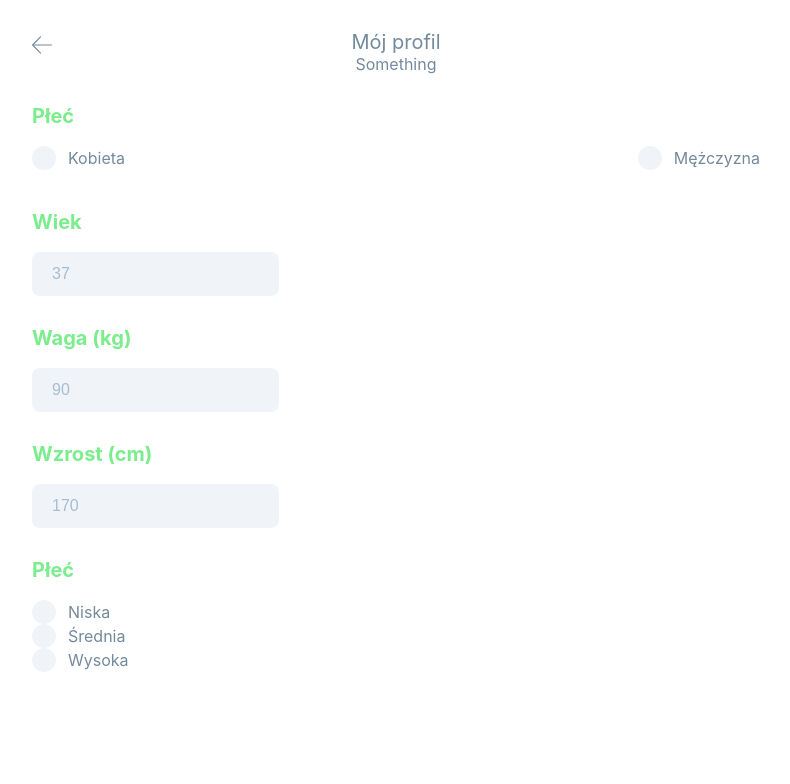
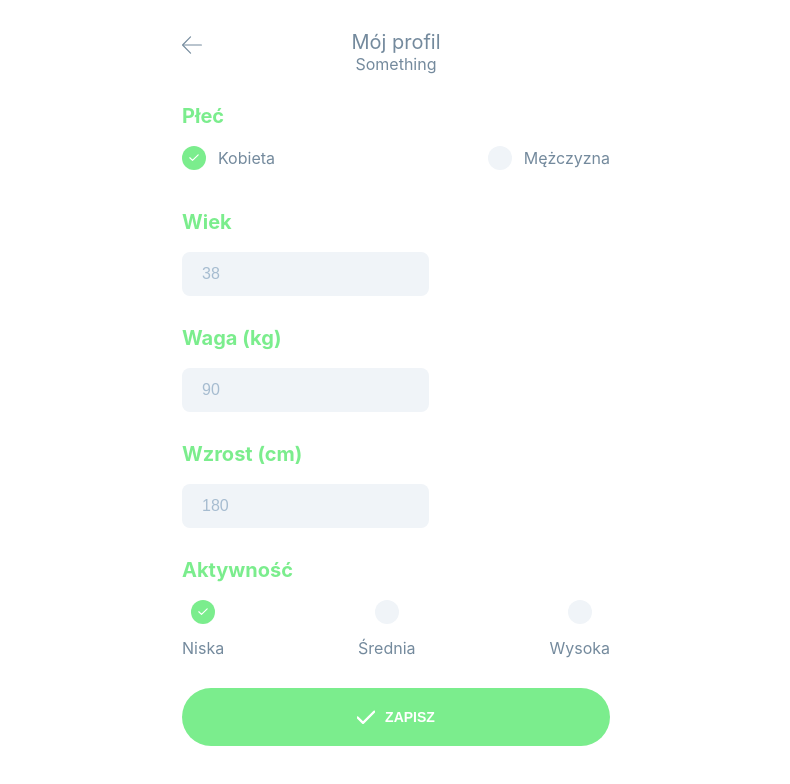
Before and after one commit to KrzysztofBartkiewicz/count-calories-app, a React (Create React App) app: page / in a window 1280 px wide. Shown: the top 784 px of the page, without its empty margins (244-1034 px from the left). Built offline with nearby package versions, Linux system fonts and the light colour scheme; a web font is replaced by a local one.

Commit message:
feat: add state to perdonal data page

```diff
--- a/src/App.scss
+++ b/src/App.scss
@@ -1,4 +1,4 @@
 .App {
-  max-width: 800px;
+  max-width: 500px;
   margin: 0 auto;
 }
--- a/src/components/button/button.jsx
+++ b/src/components/button/button.jsx
@@ -1,11 +1,11 @@
 import React from 'react';
 import './button.scss';
 
-const Button = ({ handleClick }) => {
+const Button = ({ handleClick, type, children, btnType }) => {
   return (
-    <button className="button button--search" onClick={handleClick}>
+    <button className={`button button--${btnType}`} type={type} onClick={handleClick}>
       <span className="button__icon"></span>
-      <span className="button__text">SCAN</span>
+      <span className="button__text">{children}</span>
     </button>
   );
 };
--- a/src/components/button/button.scss
+++ b/src/components/button/button.scss
@@ -1,5 +1,5 @@
 .button {
-  width: 315px;
+  width: 100%;
   background-color: var(--primary-color);
   color: var(--background-color);
   border: none;
@@ -18,6 +18,9 @@
 
   &__text {
     padding-left: 10px;
+    font-size: 1.4rem;
+    font-weight: 700;
+    text-transform: uppercase;
   }
 
   &--search {
@@ -25,4 +28,13 @@
       background-image: url(../../assets/icon-search.svg);
     }
   }
+
+  &--save {
+    & .button__icon {
+      background-image: url(../../assets/tick.svg);
+      background-repeat: no-repeat;
+      background-size: 2rem;
+      background-position: center;
+    }
+  }
 }
--- a/src/components/custom-checkbox/CustomCheckbox.jsx
+++ b/src/components/custom-checkbox/CustomCheckbox.jsx
@@ -2,11 +2,23 @@ import React from 'react';
 
 import './customCheckbox.scss';
 
-const CustomCheckbox = ({ id, type, name, children }) => {
+const CustomCheckbox = ({ id, type, name, orientation, checked, onChange, children }) => {
   return (
     <div className="custom-checkbox">
-      <input id={id} type={type} name={name} className="custom-checkbox__input" />
-      <label htmlFor={id} className="custom-checkbox__label">
+      <input
+        id={id}
+        type={type}
+        name={name}
+        checked={checked}
+        onChange={onChange}
+        className="custom-checkbox__input"
+      />
+      <label
+        htmlFor={id}
+        className={`custom-checkbox__label ${
+          orientation === 'bottom' ? 'custom-checkbox__label--bottom' : ''
+        }`}
+      >
         {children}
       </label>
     </div>
--- a/src/components/custom-checkbox/customCheckbox.scss
+++ b/src/components/custom-checkbox/customCheckbox.scss
@@ -28,3 +28,15 @@
   background-position: center;
   background-color: var(--primary-color);
 }
+
+.custom-checkbox__label--bottom {
+  position: relative;
+  margin-top: 3.8rem;
+}
+
+.custom-checkbox__label--bottom::before {
+  position: absolute;
+  left: 50%;
+  transform: translateX(-50%);
+  top: -3.8rem;
+}
--- a/src/components/custom-text-input/CustomTextInput.jsx
+++ b/src/components/custom-text-input/CustomTextInput.jsx
@@ -2,10 +2,10 @@ import React from 'react';
 
 import './customTextInput.scss';
 
-const customTextInput = ({ type, value }) => {
+const CustomTextInput = ({ type, value, name, onChange }) => {
   return(
-    <input className="custom-text-input" type={type} value={value} />
+    <input className="custom-text-input" name={name} type={type} value={value} onChange={onChange} />
   )
 }
 
-export default customTextInput;
+export default CustomTextInput;
--- a/src/pages/personal-data/PersonalData.jsx
+++ b/src/pages/personal-data/PersonalData.jsx
@@ -3,22 +3,58 @@ import CustomCheckbox from '../../components/custom-checkbox/CustomCheckbox';
 import Heading from '../../components/custom-heading/Heading';
 import Header from '../../components/header/Header';
 import CustomTextInput from '../../components/custom-text-input/CustomTextInput';
+import Button from '../../components/button/Button';
 
 import './personalData.scss';
 
 class PersonalData extends Component {
+  state = {
+    gender: 'female',
+    age: 38,
+    weight: 90,
+    height: 180,
+    activity: 'low',
+  };
+
+  handleSubmit = (event) => {
+    event.preventDefault();
+
+  };
+
+  handleChange = (event) => {
+    const { name, value } = event.target;
+    this.setState({ [name]: value });
+  };
+
+  handleCheck = (event) => {
+    const { name, id } = event.target;
+    this.setState({ [name]: id });
+  };
+
   render() {
     return (
       <Fragment>
         <Header mainText={'Mój profil'} subText={'Something'} goBack />
-        <form className="personal-data">
+        <form className="personal-data" onSubmit={this.handleSubmit}>
           <section className="pd-section">
             <Heading>{'Płeć'}</Heading>
             <div className="pd-section__inner pd-section__inner--gender">
-              <CustomCheckbox id="female" type="radio" name="gender">
+              <CustomCheckbox
+                checked={this.state.gender === 'female'}
+                onChange={this.handleCheck}
+                id="female"
+                type="radio"
+                name="gender"
+              >
                 {'Kobieta'}
               </CustomCheckbox>
-              <CustomCheckbox id="male" type="radio" name="gender">
+              <CustomCheckbox
+                checked={this.state.gender === 'male'}
+                onChange={this.handleCheck}
+                id="male"
+                type="radio"
+                name="gender"
+              >
                 {'Mężczyzna'}
               </CustomCheckbox>
             </div>
@@ -26,35 +62,74 @@ class PersonalData extends Component {
           <section className="pd-section">
             <Heading>{'Wiek'}</Heading>
             <div className="pd-section__inner">
-              <CustomTextInput type="text" value="37" />
+              <CustomTextInput
+                value={this.state.age}
+                onChange={this.handleChange}
+                type="text"
+                name="age"
+              />
             </div>
           </section>
           <section className="pd-section">
             <Heading>{'Waga (kg)'}</Heading>
             <div className="pd-section__inner">
-              <CustomTextInput type="text" value="90" />
+              <CustomTextInput
+                value={this.state.weight}
+                onChange={this.handleChange}
+                type="text"
+                name="weight"
+              />
             </div>
           </section>
           <section className="pd-section">
             <Heading>{'Wzrost (cm)'}</Heading>
             <div className="pd-section__inner">
-              <CustomTextInput type="text" value="170" />
+              <CustomTextInput
+                value={this.state.height}
+                onChange={this.handleChange}
+                type="text"
+                name="height"
+              />
             </div>
           </section>
           <section className="pd-section">
-            <Heading>{'Płeć'}</Heading>
+            <Heading>{'Aktywność'}</Heading>
             <div className="pd-section__inner pd-section__inner--activity">
-              <CustomCheckbox id="low" type="radio" name="activity">
+              <CustomCheckbox
+                checked={this.state.activity === 'low'}
+                onChange={this.handleCheck}
+                id="low"
+                type="radio"
+                name="activity"
+                orientation="bottom"
+              >
                 {'Niska'}
               </CustomCheckbox>
-              <CustomCheckbox id="medium" type="radio" name="activity">
+              <CustomCheckbox
+                checked={this.state.activity === 'medium'}
+                onChange={this.handleCheck}
+                id="medium"
+                type="radio"
+                name="activity"
+                orientation="bottom"
+              >
                 {'Średnia'}
               </CustomCheckbox>
-              <CustomCheckbox id="high" type="radio" name="activity">
+              <CustomCheckbox
+                checked={this.state.activity === 'high'}
+                onChange={this.handleCheck}
+                id="high"
+                type="radio"
+                name="activity"
+                orientation="bottom"
+              >
                 {'Wysoka'}
               </CustomCheckbox>
             </div>
           </section>
+          <Button type="submit" btnType="save">
+            {'Zapisz'}
+          </Button>
         </form>
       </Fragment>
     );
--- a/src/pages/personal-data/personalData.scss
+++ b/src/pages/personal-data/personalData.scss
@@ -1,5 +1,5 @@
 .personal-data {
-  padding: 0 3.6rem;
+  padding: 0 3.6rem 2rem 3.6rem;
 }
 
 .pd-section {
@@ -12,7 +12,8 @@
   &__inner {
     margin-top: 1.8rem;
 
-    &--gender {
+    &--gender,
+    &--activity {
       display: flex;
       justify-content: space-between;
     }
```
